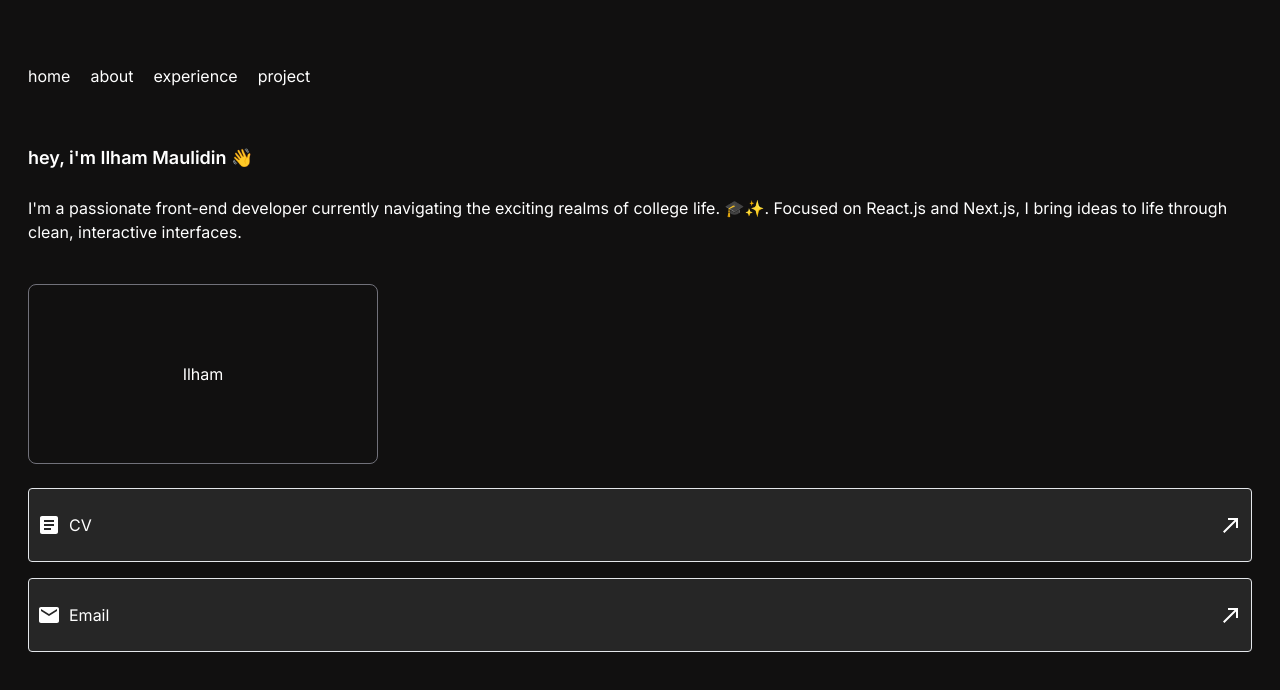
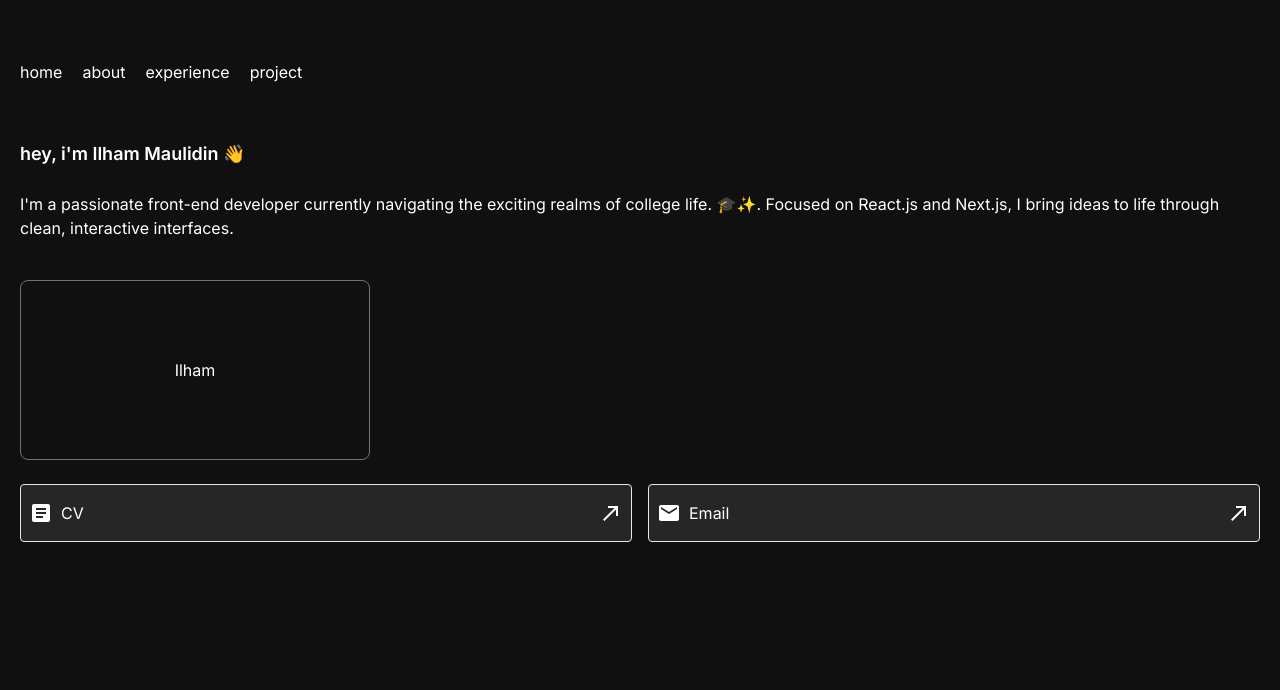
Before and after one commit to Maulidin-Ilham/ilham-portofolio, a Next.js app: page / in a window 1280 px wide. Shown: the top 690 px of the page. Built offline with nearby package versions, Linux system fonts and the light colour scheme.

Commit message:
change layout for cardnav

```diff
--- a/app/components/CardNav.jsx
+++ b/app/components/CardNav.jsx
@@ -3,7 +3,7 @@ import NorthEastIcon from "@mui/icons-material/NorthEast";
 
 const CardNav = ({ title, icon }) => {
   return (
-    <div className="w-full flex flex-row justify-between items-center border px-2 py-6 rounded text-white bg-[#262626] hover:opacity-70 cursor-pointer transition duration-300">
+    <div className="w-full flex flex-row justify-between items-center border px-2 py-4 rounded text-white bg-[#262626] hover:opacity-70 cursor-pointer transition duration-300">
       <div className="flex flex-row space-x-2">
         {icon}
         <h1>{title}</h1>
--- a/app/page.jsx
+++ b/app/page.jsx
@@ -6,7 +6,7 @@ import ArticleIcon from "@mui/icons-material/Article";
 import EmailIcon from "@mui/icons-material/Email";
 export default function Home() {
   return (
-    <div className="p-4 mt-12 mx-3">
+    <div className="p-3 mt-12 mx-2">
       <Navbar />
       <div className="mt-14">
         <h1 className="text-lg font-semibold">hey, i'm Ilham Maulidin 👋</h1>
@@ -21,7 +21,7 @@ export default function Home() {
       <div className="mt-10">
         <Bio />
       </div>
-      <div className="mt-6 flex flex-col space-y-4 ">
+      <div className="mt-6 flex flex-row space-x-4 ">
         <CardNav title={"CV"} icon={<ArticleIcon />} />
         <CardNav title={"Email"} icon={<EmailIcon />} />
       </div>
```
